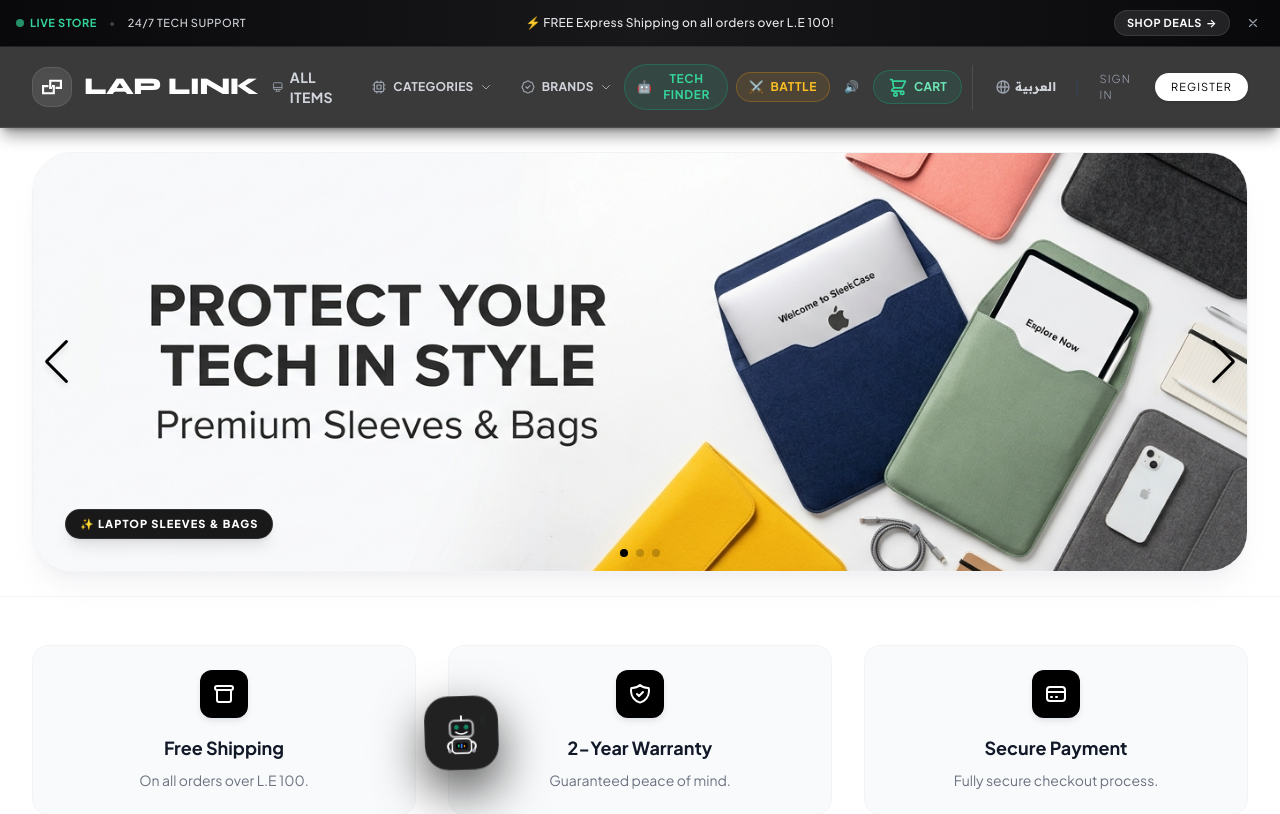
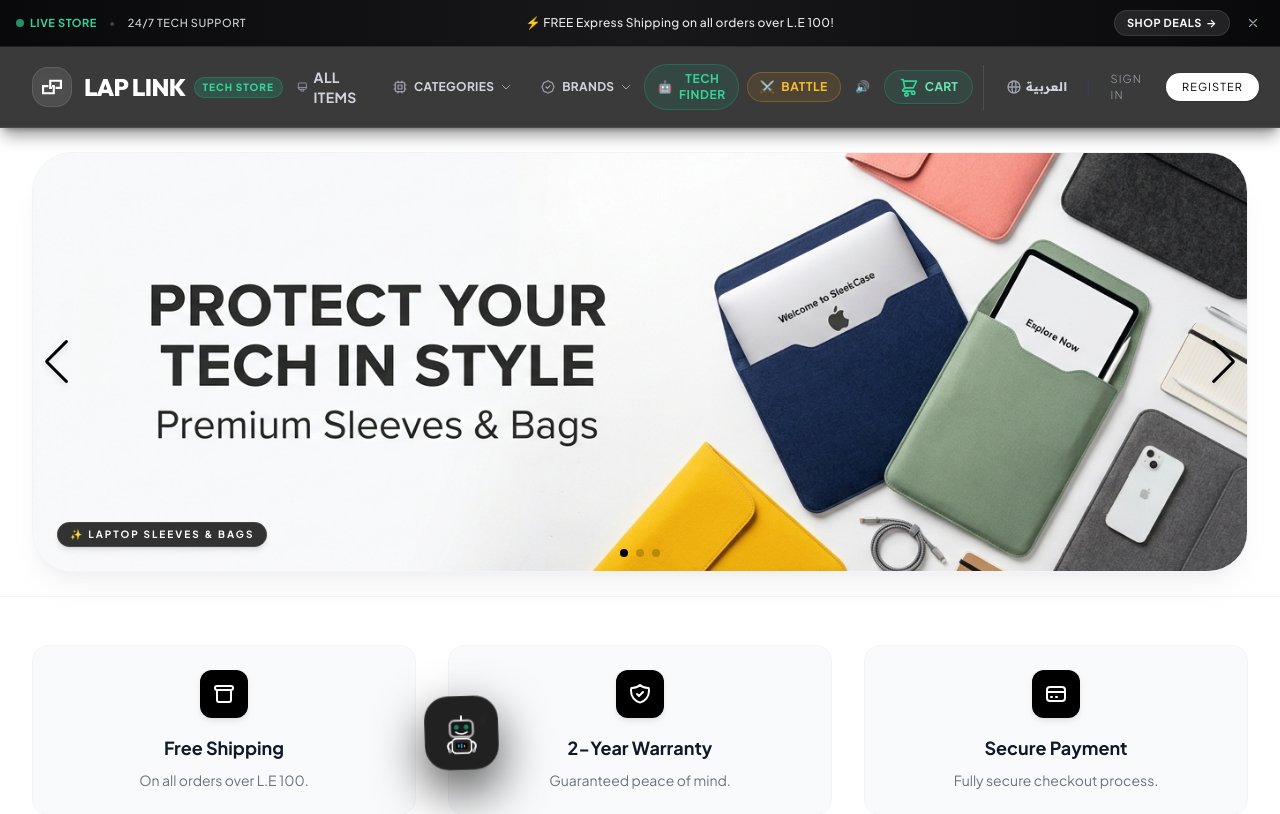
Before and after one commit to OmarAli4/laplink, a Django app: page /en/ in a window 1280 px wide. Shown: the top 814 px of the page. Run offline with Django 5.2, Linux system fonts and the light colour scheme; data that the repository does not hold is empty; parts of the project's set-up code (start-up, migrations or seed data) failed here and were passed over; some libraries are stand-ins or nearby versions.

Commit message:
Restore original Outfit font for LAP LINK logo, add TECH STORE slogan badge to navbar, and make banner overlay text smaller and sleeker

```diff
--- a/shop/templates/shop/base.html
+++ b/shop/templates/shop/base.html
@@ -19,8 +19,8 @@
                 extend: {
                     fontFamily: {
                         sans: ['"Plus Jakarta Sans"', 'Inter', '"Readex Pro"', 'sans-serif'],
-                        display: ['Syne', 'Outfit', '"Plus Jakarta Sans"', 'sans-serif'],
-                        heading: ['"Space Grotesk"', 'Outfit', 'sans-serif'],
+                        display: ['Outfit', '"Plus Jakarta Sans"', 'sans-serif'],
+                        heading: ['Outfit', '"Plus Jakarta Sans"', 'sans-serif'],
                         arabic: ['"Readex Pro"', 'Cairo', 'sans-serif'],
                     }
                 }
--- a/shop/templates/shop/home.html
+++ b/shop/templates/shop/home.html
@@ -33,8 +33,8 @@
                         <div class="swiper-slide relative h-full w-full bg-white overflow-hidden">
                             <a href="{% url 'shop:product_list' %}" class="block w-full h-full relative group">
                                 <img src="{% static 'img/banners/banner_sleeves.jpg' %}" alt="Luxury Laptop Sleeves & Bags" class="w-full h-full object-cover group-hover:scale-105 transition-transform duration-700">
-                                <div class="absolute bottom-6 left-6 sm:bottom-8 sm:left-8 z-10">
-                                    <span class="inline-flex items-center gap-1.5 px-3.5 py-1.5 rounded-full bg-black/90 text-white text-[11px] font-extrabold uppercase tracking-widest backdrop-blur-md shadow-lg border border-white/10">
+                                <div class="absolute bottom-5 left-5 sm:bottom-6 sm:left-6 z-10">
+                                    <span class="inline-flex items-center gap-1.5 px-3 py-1 rounded-full bg-black/80 backdrop-blur-md text-white text-[10px] font-bold uppercase tracking-[0.2em] shadow-md border border-white/10">
                                         ✨ {% trans "Laptop Sleeves & Bags" %}
                                     </span>
                                 </div>
@@ -44,8 +44,8 @@
                         <div class="swiper-slide relative h-full w-full bg-white overflow-hidden">
                             <a href="{% url 'shop:product_list' %}" class="block w-full h-full relative group">
                                 <img src="{% static 'img/banners/banner_computer.jpg' %}" alt="Premium Computer Accessories" class="w-full h-full object-cover group-hover:scale-105 transition-transform duration-700">
-                                <div class="absolute bottom-6 left-6 sm:bottom-8 sm:left-8 z-10">
-                                    <span class="inline-flex items-center gap-1.5 px-3.5 py-1.5 rounded-full bg-black/90 text-white text-[11px] font-extrabold uppercase tracking-widest backdrop-blur-md shadow-lg border border-white/10">
+                                <div class="absolute bottom-5 left-5 sm:bottom-6 sm:left-6 z-10">
+                                    <span class="inline-flex items-center gap-1.5 px-3 py-1 rounded-full bg-black/80 backdrop-blur-md text-white text-[10px] font-bold uppercase tracking-[0.2em] shadow-md border border-white/10">
                                         ⚡ {% trans "Computer Essentials" %}
                                     </span>
                                 </div>
@@ -55,8 +55,8 @@
                         <div class="swiper-slide relative h-full w-full bg-white overflow-hidden">
                             <a href="{% url 'shop:product_list' %}" class="block w-full h-full relative group">
                                 <img src="{% static 'img/banners/banner_mobile.jpg' %}" alt="Fast Charging & Mobile Accessories" class="w-full h-full object-cover group-hover:scale-105 transition-transform duration-700">
-                                <div class="absolute bottom-6 left-6 sm:bottom-8 sm:left-8 z-10">
-                                    <span class="inline-flex items-center gap-1.5 px-3.5 py-1.5 rounded-full bg-black/90 text-white text-[11px] font-extrabold uppercase tracking-widest backdrop-blur-md shadow-lg border border-white/10">
+                                <div class="absolute bottom-5 left-5 sm:bottom-6 sm:left-6 z-10">
+                                    <span class="inline-flex items-center gap-1.5 px-3 py-1 rounded-full bg-black/80 backdrop-blur-md text-white text-[10px] font-bold uppercase tracking-[0.2em] shadow-md border border-white/10">
                                         🔋 {% trans "Fast Charging Gear" %}
                                     </span>
                                 </div>
--- a/shop/templates/shop/partials/navbar.html
+++ b/shop/templates/shop/partials/navbar.html
@@ -14,9 +14,14 @@
                             <path d="M 70 60 L 60 60 L 60 20 L 120 20 L 120 60 L 90 60" />
                         </svg>
                     </div>
-                    <span class="font-display text-white text-xl sm:text-2xl font-extrabold tracking-tight uppercase group-hover:opacity-90 transition-opacity">
-                        Lap Link
-                    </span>
+                    <div class="flex items-center gap-2">
+                        <span class="font-display text-white text-xl sm:text-2xl font-extrabold tracking-tight uppercase group-hover:opacity-90 transition-opacity">
+                            Lap Link
+                        </span>
+                        <span class="hidden sm:inline-flex items-center px-2 py-0.5 rounded-full bg-emerald-500/20 text-emerald-400 border border-emerald-500/30 text-[10px] font-extrabold uppercase tracking-widest">
+                            TECH STORE
+                        </span>
+                    </div>
                 </a>
             </div>
 
```
